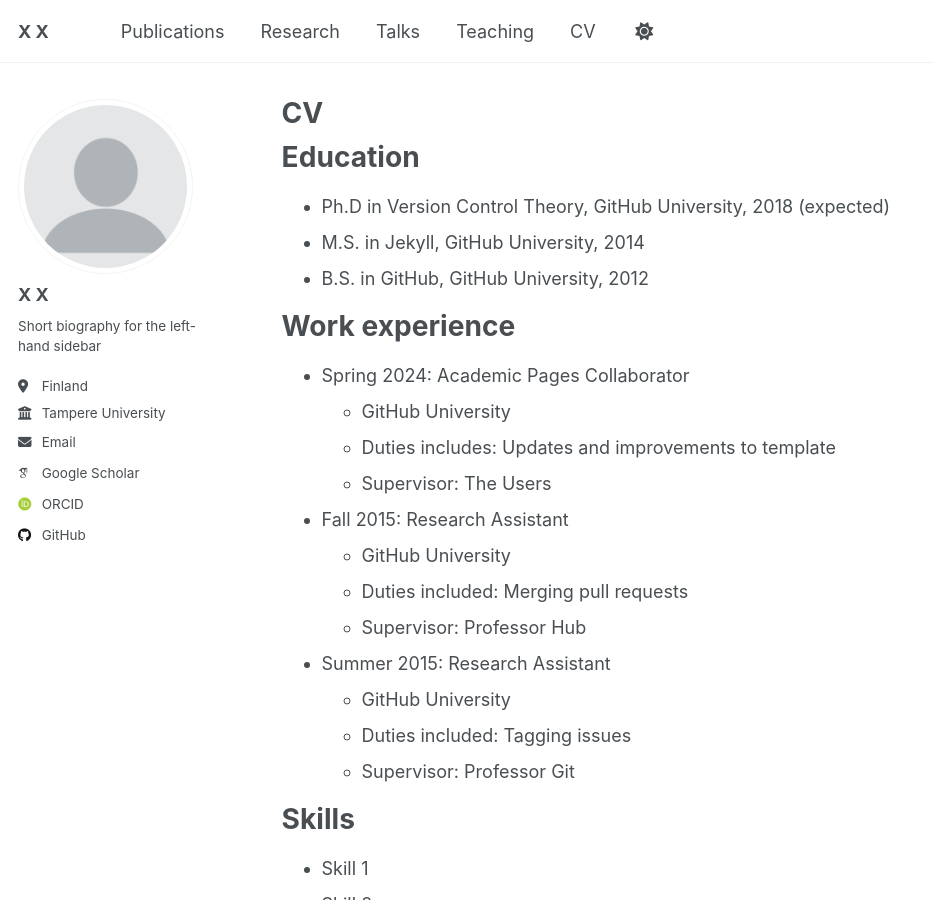
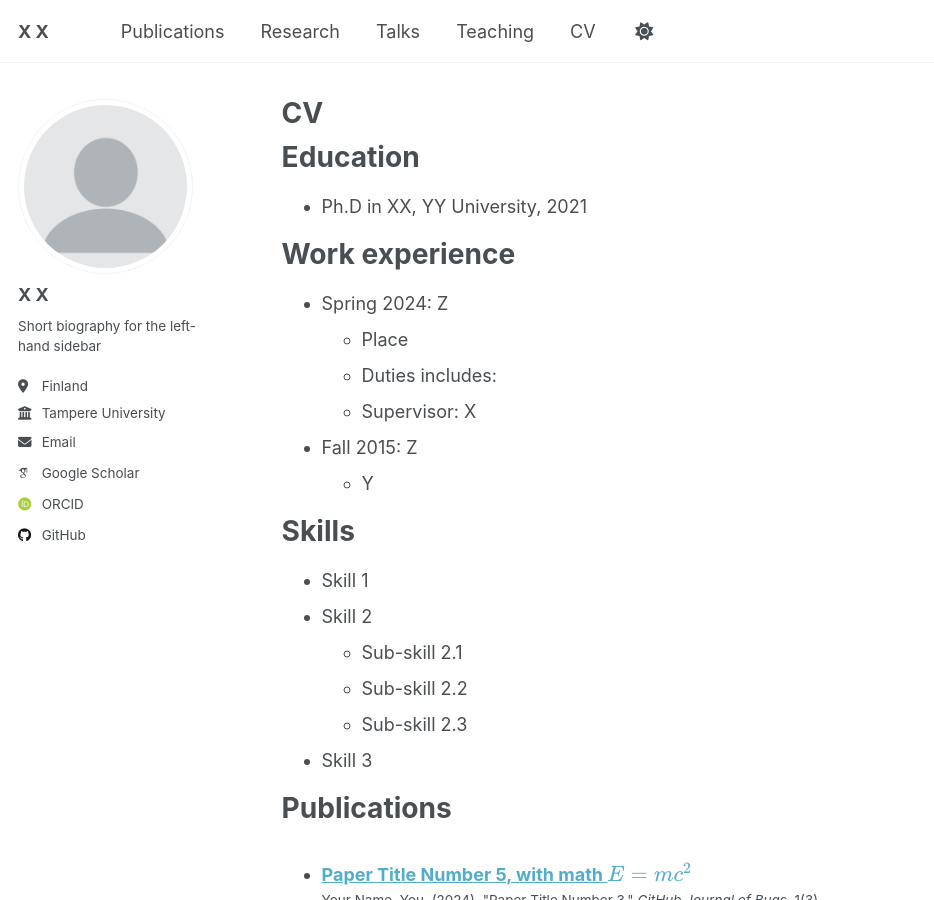
Before and after one commit to rmrajama/rmrajama.github.io, a Jekyll site: the page built from _pages/cv.md, in a window 1280 px wide and 900 px high. Shown: the whole window, without its empty margins (0-934 px from the left). Built offline with Jekyll 4.4.1, drawn with Linux system fonts in a browser that asks for light colours; some web fonts are replaced; a script that is not in the unit is left out.

Commit message:
Update cv.md
remove junk text

```diff
--- a/_pages/cv.md
+++ b/_pages/cv.md
@@ -11,26 +11,17 @@ redirect_from:
 
 Education
 ======
-* Ph.D in Version Control Theory, GitHub University, 2018 (expected)
-* M.S. in Jekyll, GitHub University, 2014
-* B.S. in GitHub, GitHub University, 2012
+* Ph.D in XX, YY University, 2021
 
 Work experience
 ======
-* Spring 2024: Academic Pages Collaborator
-  * GitHub University
-  * Duties includes: Updates and improvements to template
-  * Supervisor: The Users
+* Spring 2024: Z
+  * Place
+  * Duties includes:
+  * Supervisor: X
 
-* Fall 2015: Research Assistant
-  * GitHub University
-  * Duties included: Merging pull requests
-  * Supervisor: Professor Hub
-
-* Summer 2015: Research Assistant
-  * GitHub University
-  * Duties included: Tagging issues
-  * Supervisor: Professor Git
+* Fall 2015: Z
+  * Y
 
 Skills
 ======
```
